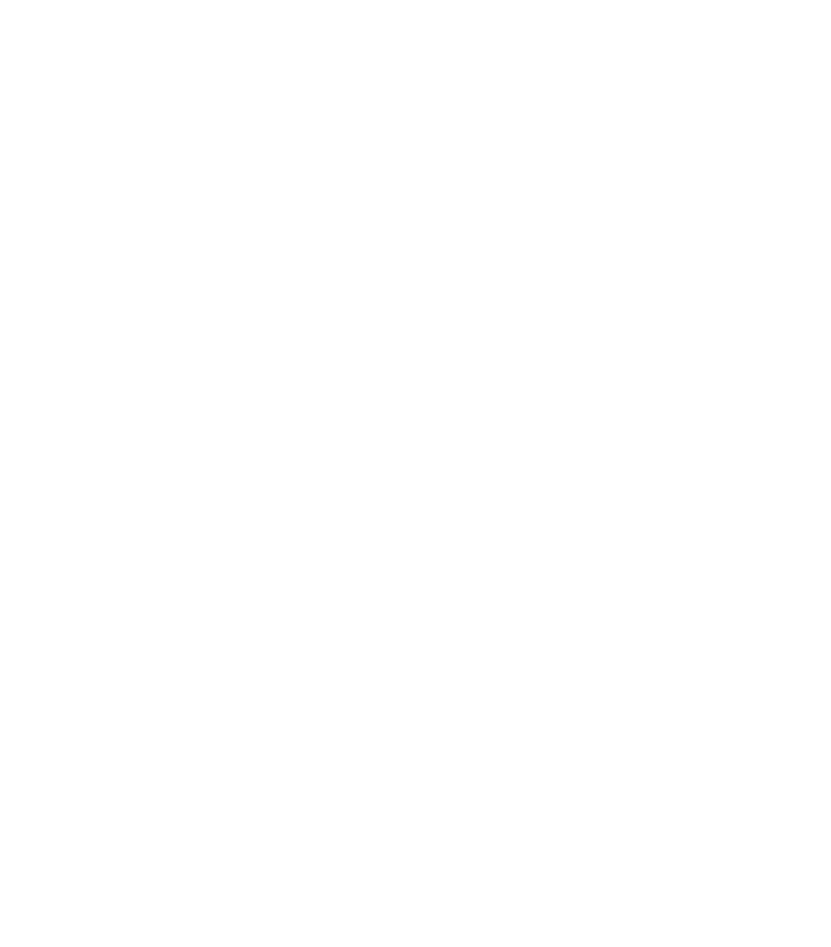
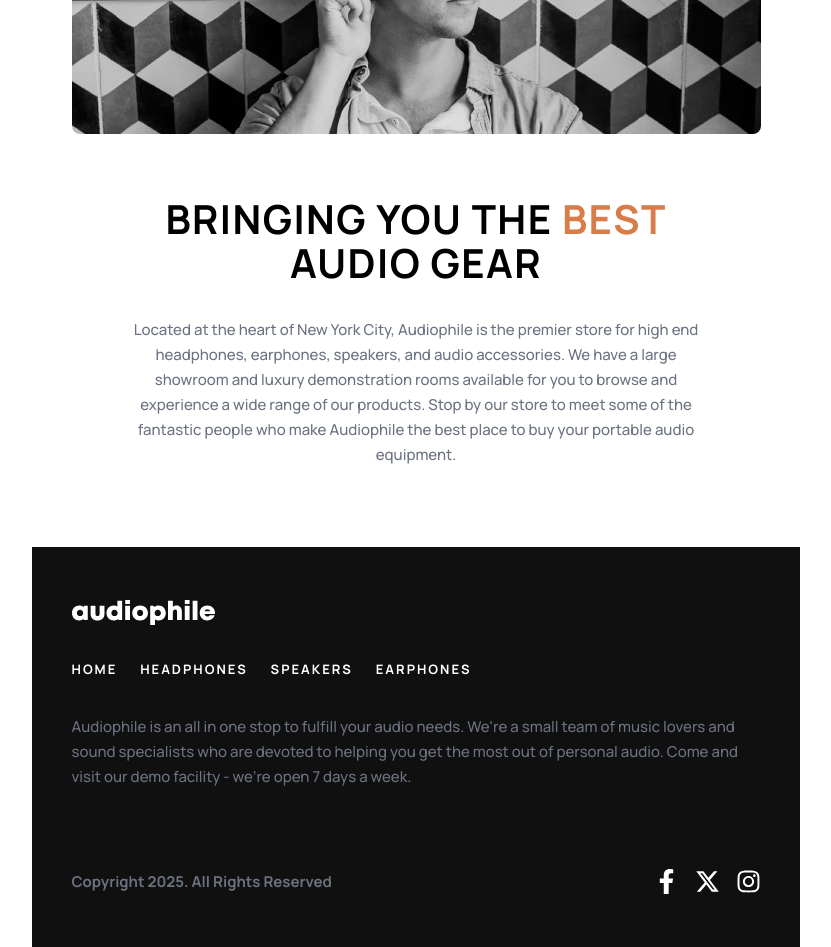
Before and after one commit to Kasim-Ke/032_e_com, a React (Vite) app: page / in a window 1280 px wide. Shown: the part 2760-3707 px from the top of the page, without its empty margins (224-1055 px from the left). Before the commit the page ends 2562 px from the top, so only its background shows below. Built offline with nearby package versions, Linux system fonts and the light colour scheme.

Commit message:
footer done

```diff
--- a/package.json
+++ b/package.json
@@ -12,7 +12,8 @@
   "dependencies": {
     "e-commerce": "file:",
     "react": "^18.3.1",
-    "react-dom": "^18.3.1"
+    "react-dom": "^18.3.1",
+    "react-icons": "^5.4.0"
   },
   "devDependencies": {
     "@eslint/js": "^9.17.0",
--- a/src/App.jsx
+++ b/src/App.jsx
@@ -3,6 +3,8 @@
 import HomeHero from "./components/HomeHero";
 import HomeProducts from "./components/HomeProducts";
 import Navbar from "./components/Navbar";
+import { Advertisement } from "./components/Advertisement";
+import { Footer } from "./components/Footer";
 
 function App() {
   return (
@@ -12,6 +14,8 @@
       <HomeProducts />
       <HomeFristSpeaker />
       <HomeSecondSpeaker />
+      <Advertisement />
+      <Footer />
     </>
   );
 }
--- /dev/null
+++ b/src/components/Advertisement.jsx
@@ -0,0 +1,47 @@
+import adDekstop from "../assets/shared/desktop/image-best-gear.jpg";
+import adTablet from "../assets/shared/tablet/image-best-gear.jpg";
+import adMobile from "../assets/shared/mobile/image-best-gear.jpg";
+
+export const Advertisement = () => {
+  return (
+    <div className="lg:max-w-[1440px] md:max-w-[768px] max-w-[375px] mx-auto flex items-center justify-center lg:my-[10rem] my-[5rem] ">
+      <div className="lg:w-[1110px] lg:h-[588px] md:w-[689px] md:h-[633px] w-[327px] h-[698px]  flex lg:flex-row flex-col-reverse justify-between">
+        <div className="lg:w-[570px]  lg:h-full md:h-[333px]  w-full flex lg:justify-start lg:items-center  items-end  justify-center">
+          <div className="lg:w-[445px] lg:h-[295px] md:w-[573px] md:h-[270px] w-full h-[366px] bg-white flex flex-col justify-between lg:items-start ">
+            <h1 className="md:text-[40px] md:leading-[44px] md:tracking-[1.43px] text-[28px] tracking-[1px]   text-black font-bold uppercase lg:text-left text-center ">
+              Bringing you the <span className="text-[#D87D4A]"> best </span>
+              <br className="lg:hidden md:block hidden " />
+              audio gear
+            </h1>
+            <p className="text-[15px] leading-[25px] font-medium  text-gray-500 lg:text-left text-center  ">
+              Located at the heart of New York City, Audiophile is the premier
+              store for high end headphones, earphones, speakers, and audio
+              accessories. We have a large showroom and luxury demonstration
+              rooms available for you to browse and experience a wide range of
+              our products. Stop by our store to meet some of the fantastic
+              people who make Audiophile the best place to buy your portable
+              audio equipment.
+            </p>
+          </div>
+        </div>
+        <div className="">
+          <img
+            className="object-cover lg:block hidden rounded-[8px]"
+            src={adDekstop}
+            alt="adDekstop"
+          />
+          <img
+            className="object-cover lg:hidden md:block hidden rounded-[8px]"
+            src={adTablet}
+            alt="adTablet"
+          />
+          <img
+            className="object-cover md:hidden block rounded-[8px]"
+            src={adMobile}
+            alt="adMobile"
+          />
+        </div>
+      </div>
+    </div>
+  );
+};
--- /dev/null
+++ b/src/components/Footer.jsx
@@ -0,0 +1,73 @@
+import logo from "../assets/shared/desktop/logo.svg";
+import { FaFacebookF, FaInstagram } from "react-icons/fa";
+import { FaXTwitter } from "react-icons/fa6";
+
+export const Footer = () => {
+  return (
+    <div className="lg:w-[1440px] lg:h-[365px] md:w-[768px] md:h-[400px] w-[375px] h-[654px] bg-[#101010] mx-auto flex items-center justify-center">
+      <div className="lg:w-[1110px] lg:h-[242px] md:w-[689px] md:h-[294px] w-[327px] h-[564px]  flex flex-col justify-between ">
+        <div className="lg:w-[1110px] lg:h-[61px] md:w-[429px] md:h-[82px] w-[143px] h-[212px] flex lg:flex-row flex-col justify-between md:items-start mx-auto md:mx-0 items-center  uppercase font-bold text-[13px] tracking-[2px] text-white">
+          <img src={logo} alt="logo" />
+          <div className="w-[400px] flex justify-between items-center md:flex-row flex-col md:h-[25px] h-[148px]">
+            <h5 className="cursor-pointer hover:text-[#D87D4A] duration-300 hover:scale-105">
+              home
+            </h5>
+            <h5 className="cursor-pointer hover:text-[#D87D4A] duration-300 hover:scale-105">
+              headphones
+            </h5>
+            <h5 className="cursor-pointer hover:text-[#D87D4A] duration-300 hover:scale-105">
+              speakers
+            </h5>
+            <h5 className="cursor-pointer hover:text-[#D87D4A] duration-300 hover:scale-105">
+              earphones
+            </h5>
+          </div>
+        </div>
+        <div className="lg:w-[1110px] flex lg:flex-row flex-col items-center justify-between">
+          <div className="lg:w-[540px] lg:h-[181px] flex justify-between  flex-col leading-[25px] text-[15px] md:text-left text-center font-medium  text-gray-500">
+            <p>
+              Audiophile is an all in one stop to fulfill your audio needs.
+              We&apos;re a small team of music lovers and sound specialists who
+              are devoted to helping you get the most out of personal audio.
+              Come and visit our demo facility - we’re open 7 days a week.
+            </p>
+            <p className="hidden lg:block">
+              Copyright 2025. All Rights Reserved
+            </p>
+          </div>
+          <div className="lg:flex space-x-4 hidden ">
+            <FaFacebookF
+              className="text-white hover:text-[#D87D4A] cursor-pointer transition duration-300"
+              size={25}
+            />
+            <FaXTwitter
+              className="text-white hover:text-[#D87D4A] cursor-pointer transition duration-300"
+              size={25}
+            />
+            <FaInstagram
+              className="text-white hover:text-[#D87D4A] cursor-pointer transition duration-300"
+              size={25}
+            />
+          </div>
+          <div className="  md:h-[105px] md:w-full w-[300px] h-[94px] text-[15px] flex-col md:flex-row flex lg:hidden leading-[25px] justify-between md:items-end items-center font-bold  text-gray-500 mt-[47px] md:mt-0">
+            <p className="">Copyright 2025. All Rights Reserved</p>
+            <div className="flex space-x-4  ">
+              <FaFacebookF
+                className="text-white hover:text-[#D87D4A] cursor-pointer transition duration-300"
+                size={25}
+              />
+              <FaXTwitter
+                className="text-white hover:text-[#D87D4A] cursor-pointer transition duration-300"
+                size={25}
+              />
+              <FaInstagram
+                className="text-white hover:text-[#D87D4A] cursor-pointer transition duration-300"
+                size={25}
+              />
+            </div>
+          </div>
+        </div>
+      </div>
+    </div>
+  );
+};
--- a/src/components/HomeProducts.jsx
+++ b/src/components/HomeProducts.jsx
@@ -40,7 +40,7 @@
                 <h4 className="text-[18px] tracking-[1.30px]">
                   {product.name}
                 </h4>
-                <p className="w-[57px] h-[18px] flex justify-between items-center text-[13px] tracking-[1px] cursor-pointer hover:text-[#D87D4A] duration-300">
+                <p className="w-[57px] h-[18px] flex justify-between items-center text-[13px] tracking-[1px] cursor-pointer hover:text-[#D87D4A] hover:scale-110 duration-300">
                   shop
                   <img className="w-[10px] h-[15px]" src={arrow} alt="arrow" />
                 </p>
--- a/src/components/Navbar.jsx
+++ b/src/components/Navbar.jsx
@@ -21,20 +21,24 @@
         </div>
 
         <div className="font-bold w-[429px] h-[25px] uppercase text-white lg:flex justify-between hidden text-[13px]">
-          <h5 className="cursor-pointer hover:text-[#D87D4A] duration-300 hover:scale-105 ">
+          <h5 className="cursor-pointer hover:text-[#D87D4A] duration-300 hover:scale-110 hover:tracking-wide  ">
             home
           </h5>
-          <h5 className="cursor-pointer hover:text-[#D87D4A] duration-300 hover:scale-105 ">
+          <h5 className="cursor-pointer hover:text-[#D87D4A] duration-300 hover:scale-110 hover:tracking-wide ">
             headphones
           </h5>
-          <h5 className="cursor-pointer hover:text-[#D87D4A] duration-300 hover:scale-105 ">
+          <h5 className="cursor-pointer hover:text-[#D87D4A] duration-300 hover:scale-110 hover:tracking-wide ">
             speakers
           </h5>
-          <h5 className="cursor-pointer hover:text-[#D87D4A] duration-300 hover:scale-105 ">
+          <h5 className="cursor-pointer hover:text-[#D87D4A] duration-300 hover:scale-110 hover:tracking-wide ">
             earphones
           </h5>
         </div>
-        <img className="cursor-pointer " src={cart} alt="cart" />
+        <img
+          className="cursor-pointer hover:scale-110 duration-300 "
+          src={cart}
+          alt="cart"
+        />
       </div>
     </div>
   );
```
Also changed, not shown: 1 other file (tests, documents, lock files or other folders).
